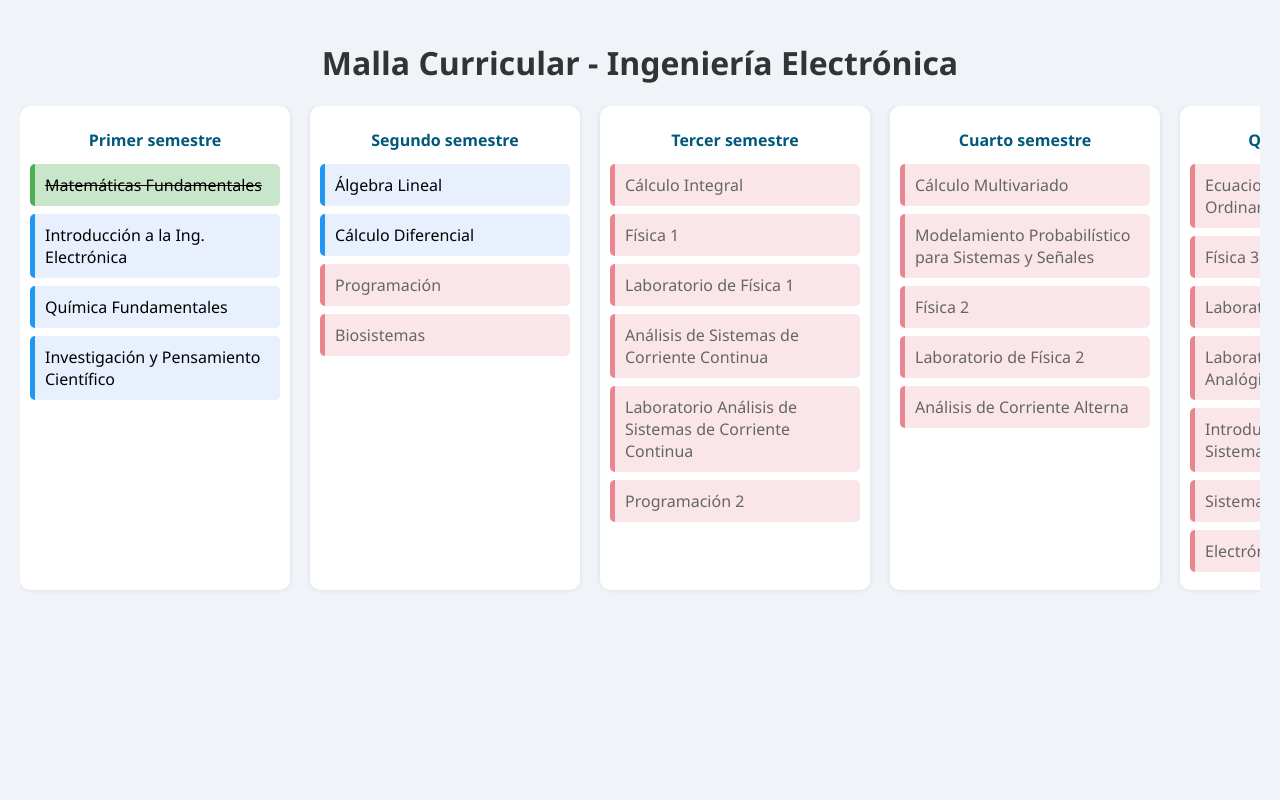
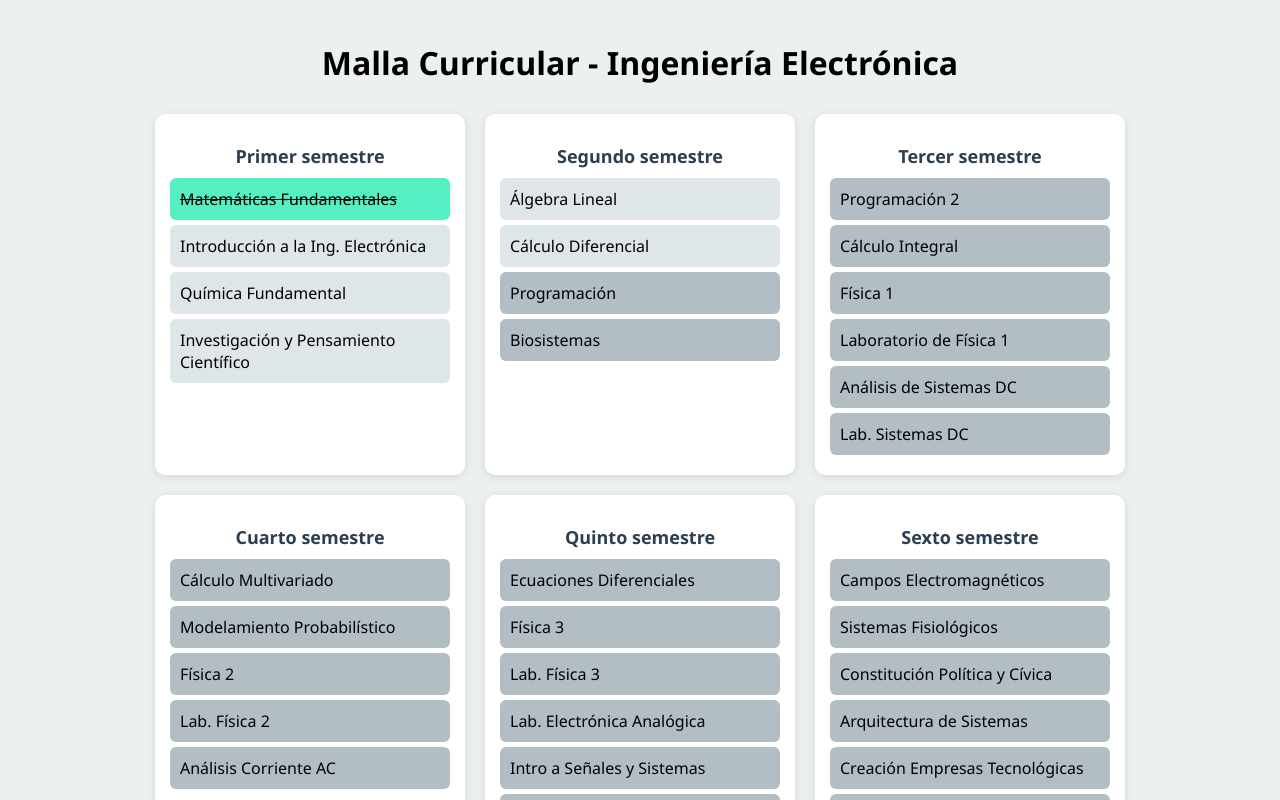
Before and after one commit to isabella2233/Malla-carrera, a plain HTML site: page index.html in a window 1280 px wide. Both pictures are taken after a click on the element "Matemáticas Fundamentales". Shown: the top 800 px of the page. Drawn offline with Linux system fonts and the light colour scheme.

Commit message:
Update index.html

```diff
--- a/index.html
+++ b/index.html
@@ -1,230 +1,231 @@
 <!DOCTYPE html>
 <html lang="es">
 <head>
-  <meta charset="UTF-8">
+  <meta charset="UTF-8" />
   <title>Malla Curricular - Ingeniería Electrónica</title>
   <style>
     body {
       font-family: 'Segoe UI', sans-serif;
-      background-color: #f0f4f8;
+      background-color: #ecf0f1;
       margin: 0;
       padding: 20px;
     }
     h1 {
       text-align: center;
-      color: #333;
+      margin-bottom: 30px;
     }
     .grid {
       display: flex;
-      overflow-x: auto;
+      flex-wrap: wrap;
+      justify-content: center;
       gap: 20px;
-      padding-bottom: 40px;
     }
     .semester {
-      min-width: 250px;
       background: #fff;
       border-radius: 10px;
-      padding: 10px;
-      box-shadow: 0 0 5px rgba(0,0,0,0.1);
+      padding: 15px;
+      width: 280px;
+      box-shadow: 0 2px 8px rgba(0, 0, 0, 0.1);
     }
     .semester h2 {
-      font-size: 16px;
+      font-size: 18px;
+      margin-bottom: 10px;
+      color: #2c3e50;
       text-align: center;
-      color: #00587a;
     }
-    .subject {
-      margin: 8px 0;
+    .course {
+      background: #dfe6e9;
       padding: 10px;
-      background: #e8f0fe;
-      border-left: 5px solid #2196F3;
-      border-radius: 5px;
+      margin: 5px 0;
+      border-radius: 6px;
       cursor: pointer;
       position: relative;
-      transition: 0.2s;
+      transition: 0.3s;
     }
-    .subject.completed {
-      background: #c8e6c9;
-      border-left-color: #4CAF50;
+    .course.approved {
+      background-color: #55efc4;
       text-decoration: line-through;
     }
-    .subject.locked {
-      background: #f8d7da;
-      border-left-color: #dc3545;
+    .course.locked {
+      background-color: #b2bec3;
       cursor: not-allowed;
-      opacity: 0.6;
     }
-    .subject[title]:hover::after {
-      content: attr(title);
+    .tooltip {
+      visibility: hidden;
+      background-color: #2d3436;
+      color: #fff;
+      text-align: center;
+      border-radius: 6px;
+      padding: 5px;
       position: absolute;
-      left: 100%;
-      top: 0;
-      margin-left: 10px;
-      background: #333;
-      color: #fff;
-      padding: 5px;
-      font-size: 12px;
-      border-radius: 4px;
-      white-space: nowrap;
-      z-index: 999;
+      z-index: 1;
+      top: -5px;
+      left: 105%;
+      width: 160px;
+    }
+    .course.locked:hover .tooltip {
+      visibility: visible;
     }
   </style>
 </head>
 <body>
   <h1>Malla Curricular - Ingeniería Electrónica</h1>
-  <div class="grid" id="grid"></div>
+  <div class="grid" id="malla"></div>
 
   <script>
-    document.addEventListener('DOMContentLoaded', () => {
-      const malla = {
+    const cursos = {
       "Primer semestre": [
-          "Matemáticas Fundamentales",
-          "Introducción a la Ing. Electrónica",
-          "Química Fundamentales",
-          "Investigación y Pensamiento Científico"
+        { id: "mat_fund", nombre: "Matemáticas Fundamentales" },
+        { id: "intro_ie", nombre: "Introducción a la Ing. Electrónica" },
+        { id: "quimica", nombre: "Química Fundamental" },
+        { id: "inv_cient", nombre: "Investigación y Pensamiento Científico" }
       ],
       "Segundo semestre": [
-          { name: "Álgebra Lineal", reqs: ["Matemáticas Fundamentales"] },
-          { name: "Cálculo Diferencial", reqs: ["Matemáticas Fundamentales"] },
-          { name: "Programación", reqs: ["Introducción a la Ing. Electrónica"] },
-          { name: "Biosistemas", reqs: ["Química Fundamentales"] }
+        { id: "algebra", nombre: "Álgebra Lineal", req: ["mat_fund"] },
+        { id: "cal_dif", nombre: "Cálculo Diferencial", req: ["mat_fund"] },
+        { id: "prog1", nombre: "Programación", req: ["intro_ie"] },
+        { id: "biosistemas", nombre: "Biosistemas", req: ["quimica"] }
       ],
       "Tercer semestre": [
-          { name: "Cálculo Integral", reqs: ["Cálculo Diferencial"] },
-          { name: "Física 1", reqs: ["Cálculo Diferencial"] },
-          { name: "Laboratorio de Física 1", reqs: ["Cálculo Diferencial"] },
-          { name: "Análisis de Sistemas de Corriente Continua", reqs: ["Álgebra Lineal"] },
-          { name: "Laboratorio Análisis de Sistemas de Corriente Continua", reqs: ["Álgebra Lineal"] },
-          { name: "Programación 2", reqs: ["Programación"] }
+        { id: "prog2", nombre: "Programación 2", req: ["prog1"] },
+        { id: "cal_int", nombre: "Cálculo Integral", req: ["cal_dif"] },
+        { id: "fisica1", nombre: "Física 1", req: ["cal_dif"] },
+        { id: "lab_fis1", nombre: "Laboratorio de Física 1", req: ["cal_dif"] },
+        { id: "analisis_dc", nombre: "Análisis de Sistemas DC", req: ["algebra"] },
+        { id: "lab_dc", nombre: "Lab. Sistemas DC", req: ["algebra"] }
       ],
       "Cuarto semestre": [
-          { name: "Cálculo Multivariado", reqs: ["Cálculo Integral"] },
-          { name: "Modelamiento Probabilístico para Sistemas y Señales", reqs: ["Cálculo Integral"] },
-          { name: "Física 2", reqs: ["Física 1", "Laboratorio de Física 1", "Cálculo Integral"] },
-          { name: "Laboratorio de Física 2", reqs: ["Física 1", "Laboratorio de Física 1", "Cálculo Integral"] },
-          { name: "Análisis de Corriente Alterna", reqs: ["Análisis de Sistemas de Corriente Continua"] }
+        { id: "cal_mul", nombre: "Cálculo Multivariado", req: ["cal_int"] },
+        { id: "model_prob", nombre: "Modelamiento Probabilístico", req: ["cal_int"] },
+        { id: "fisica2", nombre: "Física 2", req: ["fisica1", "lab_fis1", "cal_int"] },
+        { id: "lab_fis2", nombre: "Lab. Física 2", req: ["fisica1", "lab_fis1", "cal_int"] },
+        { id: "analisis_ca", nombre: "Análisis Corriente AC", req: ["analisis_dc"] }
       ],
       "Quinto semestre": [
-          { name: "Ecuaciones Diferenciales Ordinarias", reqs: ["Cálculo Integral", "Álgebra Lineal"] },
-          { name: "Física 3", reqs: ["Cálculo Multivariado", "Física 2"] },
-          { name: "Laboratorio de Física 3", reqs: ["Cálculo Multivariado", "Física 2"] },
-          { name: "Laboratorio de Electrónica Analógica", reqs: ["Análisis de Corriente Alterna"] },
-          { name: "Introducción a Señales y Sistemas", reqs: ["Modelamiento Probabilístico para Sistemas y Señales"] },
-          { name: "Sistemas Digitales", reqs: ["Programación 2"] },
-          { name: "Electrónica Analógica", reqs: ["Análisis de Corriente Alterna"] }
+        { id: "ecuaciones", nombre: "Ecuaciones Diferenciales", req: ["cal_int", "algebra"] },
+        { id: "fisica3", nombre: "Física 3", req: ["cal_mul", "fisica2"] },
+        { id: "lab_fis3", nombre: "Lab. Física 3", req: ["cal_mul", "fisica2"] },
+        { id: "lab_elec", nombre: "Lab. Electrónica Analógica", req: ["analisis_ca"] },
+        { id: "intro_senales", nombre: "Intro a Señales y Sistemas", req: ["model_prob"] },
+        { id: "sis_digitales", nombre: "Sistemas Digitales", req: ["prog2"] },
+        { id: "elec_analog", nombre: "Electrónica Analógica", req: ["analisis_ca"] }
       ],
       "Sexto semestre": [
-          { name: "Campos Electromagnéticos", reqs: ["Ecuaciones Diferenciales Ordinarias", "Física 2"] },
-          { name: "Sistemas Fisiológicos", reqs: ["Introducción a Señales y Sistemas", "Biosistemas"] },
-          { name: "Constitución Política y Cívica", reqs: ["70 CRÉDITOS"] },
-          { name: "Arquitectura de Sistemas de Cómputo", reqs: ["Sistemas Digitales"] },
-          { name: "Creación de Empresas de Base Tecnológica", reqs: ["60 CRÉDITOS"] },
-          { name: "Sistemas Analógicos", reqs: ["Electrónica Analógica"] }
+        { id: "campos", nombre: "Campos Electromagnéticos", req: ["ecuaciones", "fisica2"] },
+        { id: "sis_fisio", nombre: "Sistemas Fisiológicos", req: ["intro_senales", "biosistemas"] },
+        { id: "constitucion", nombre: "Constitución Política y Cívica", reqCred: 70 },
+        { id: "arquitectura", nombre: "Arquitectura de Sistemas", req: ["sis_digitales"] },
+        { id: "empresas", nombre: "Creación Empresas Tecnológicas", reqCred: 60 },
+        { id: "sis_analog", nombre: "Sistemas Analógicos", req: ["elec_analog"] }
       ],
       "Séptimo semestre": [
-          { name: "Sistemas de Comunicación", reqs: ["Campos Electromagnéticos"] },
-          { name: "Sistemas Biomecánicos", reqs: ["Sistemas Fisiológicos"] },
-          { name: "Procesamiento de Señales", reqs: ["Introducción a Señales y Sistemas"] },
-          { name: "Microcontroladores", reqs: ["Arquitectura de Sistemas de Cómputo"] },
-          { name: "Instrumentación Electrónica", reqs: ["Sistemas Analógicos"] },
-          { name: "Manejo de Residuos Electrónicos", reqs: ["82 CRÉDITOS", "Sistemas Analógicos"] }
+        { id: "comunicaciones", nombre: "Sistemas de Comunicación", req: ["campos"] },
+        { id: "biomecanicos", nombre: "Sistemas Biomecánicos", req: ["sis_fisio"] },
+        { id: "proc_senales", nombre: "Procesamiento de Señales", req: ["intro_senales"] },
+        { id: "micro", nombre: "Microcontroladores", req: ["arquitectura"] },
+        { id: "instrumentacion", nombre: "Instrumentación Electrónica", req: ["sis_analog"] },
+        { id: "residuos", nombre: "Manejo de Residuos Electrónicos", req: ["sis_analog"], reqCred: 82 }
       ],
       "Octavo semestre": [
-          { name: "Sistemas de Control", reqs: ["Instrumentación Electrónica"] },
-          { name: "Automatización Industrial", reqs: ["Instrumentación Electrónica"] },
-          { name: "Prácticas Académicas", reqs: ["95 CRÉDITOS"] },
-          { name: "Sistemas Embebidos", reqs: ["Microcontroladores"] },
-          { name: "Diseño de Redes de Comunicación", reqs: ["Sistemas de Comunicación"] }
+        { id: "control", nombre: "Sistemas de Control", req: ["instrumentacion"] },
+        { id: "automatizacion", nombre: "Automatización Industrial", req: ["instrumentacion"] },
+        { id: "practicas", nombre: "Prácticas Académicas", reqCred: 95 },
+        { id: "embebidos", nombre: "Sistemas Embebidos", req: ["micro"] },
+        { id: "redes", nombre: "Diseño de Redes de Comunicación", req: ["comunicaciones"] }
       ],
       "Noveno semestre": [
-          { name: "Introducción a la Ciencia de Datos", reqs: ["Procesamiento de Señales"] },
-          { name: "Control Digital", reqs: ["Sistemas de Control"] },
-          { name: "Diseño Electrónico", reqs: ["Sistemas Embebidos"] },
-          { name: "Electrónica Industrial", reqs: ["Automatización Industrial"] },
-          { name: "Seminario de Investigación", reqs: ["120 CRÉDITOS"] }
+        { id: "ciencia_datos", nombre: "Intro a Ciencia de Datos", req: ["proc_senales"] },
+        { id: "control_digital", nombre: "Control Digital", req: ["control"] },
+        { id: "diseno_electronico", nombre: "Diseño Electrónico", req: ["embebidos"] },
+        { id: "elec_industrial", nombre: "Electrónica Industrial", req: ["automatizacion"] },
+        { id: "seminario", nombre: "Seminario de Investigación", reqCred: 120 }
       ],
       "Décimo semestre": [
-          { name: "Trabajo de Grado", reqs: ["Seminario de Investigación"] },
-          { name: "Reconocimiento de Patrones", reqs: ["Introducción a la Ciencia de Datos"] },
-          "Cátedra de la Paz"
+        { id: "trabajo_grado", nombre: "Trabajo de Grado", req: ["seminario"] },
+        { id: "reconocimiento", nombre: "Reconocimiento de Patrones", req: ["ciencia_datos"] },
+        { id: "paz", nombre: "Cátedra de la Paz" }
       ],
       "Electivas": [
-          { name: "Redes de Datos", reqs: ["Diseño de Redes de Comunicación"] },
-          { name: "Desarrollo Aplicaciones Móviles", reqs: ["Programación 2"] },
-          { name: "Redes Ópticas y Fotónica Integrada", reqs: ["Diseño de Redes de Comunicación"] },
-          { name: "Electromedicina", reqs: ["Sistemas Embebidos"] },
-          { name: "Robótica", reqs: ["Sistemas Biomecánicos"] },
-          { name: "Comunicación Satelital y Móvil Celular", reqs: ["Diseño de Redes de Comunicación"] }
+        { id: "redes_datos", nombre: "Redes de Datos", req: ["redes"] },
+        { id: "moviles", nombre: "Desarrollo Aplicaciones Móviles", req: ["prog2"] },
+        { id: "optica", nombre: "Redes Ópticas y Fotónica", req: ["redes"] },
+        { id: "electromedicina", nombre: "Electromedicina", req: ["embebidos"] },
+        { id: "robotica", nombre: "Robótica", req: ["biomecanicos"] },
+        { id: "satelital", nombre: "Comunicación Satelital y Móvil", req: ["redes"] }
       ]
     };
 
-      const grid = document.getElementById('grid');
-      const aprobadas = JSON.parse(localStorage.getItem('aprobadas') || '[]');
+    const aprobadas = JSON.parse(localStorage.getItem("aprobadas")) || [];
 
-      function saveProgress() {
-        localStorage.setItem('aprobadas', JSON.stringify(aprobadas));
+    function contarCreditos() {
+      return aprobadas.length * 3; // Asumimos cada materia = 3 créditos
     }
 
-      function isApproved(name) {
-        const creditMatch = name.match(/(\d+)\s*CRÉDITOS/);
-        if (creditMatch) {
-          const requiredCredits = parseInt(creditMatch[1]);
-          return aprobadas.length >= requiredCredits;
-        }
-        return aprobadas.includes(name);
+    function crearMalla() {
+      const container = document.getElementById("malla");
+      container.innerHTML = "";
+
+      for (const [semestre, materias] of Object.entries(cursos)) {
+        const col = document.createElement("div");
+        col.className = "semester";
+        const title = document.createElement("h2");
+        title.textContent = semestre;
+        col.appendChild(title);
+
+        materias.forEach(mat => {
+          const div = document.createElement("div");
+          div.className = "course";
+          div.textContent = mat.nombre;
+
+          const faltan = [];
+          if (mat.req) {
+            mat.req.forEach(r => {
+              if (!aprobadas.includes(r)) faltan.push(cursosPorID(r));
+            });
           }
 
-      function canUnlock(subject) {
-        if (typeof subject === 'string') return true;
-        return subject.reqs.every(req => isApproved(req));
+          if (mat.reqCred && contarCreditos() < mat.reqCred) {
+            faltan.push(`${mat.reqCred} créditos`);
           }
 
-      function renderGrid() {
-        grid.innerHTML = '';
-        for (const [semestre, materias] of Object.entries(malla)) {
-          const column = document.createElement('div');
-          column.className = 'semester';
-          column.innerHTML = `<h2>${semestre}</h2>`;
-
-          materias.forEach(materia => {
-            const name = typeof materia === 'string' ? materia : materia.name;
-            const reqs = typeof materia === 'string' ? [] : materia.reqs || [];
-
-            const box = document.createElement('div');
-            box.className = 'subject';
-            box.textContent = name;
-
-            if (isApproved(name)) {
-              box.classList.add('completed');
-            } else if (!canUnlock(materia)) {
-              box.classList.add('locked');
-              box.title = "Requiere: " + reqs.filter(req => !isApproved(req)).join(", ");
+          if (aprobadas.includes(mat.id)) {
+            div.classList.add("approved");
+          } else if (faltan.length > 0) {
+            div.classList.add("locked");
+            const tip = document.createElement("span");
+            tip.className = "tooltip";
+            tip.textContent = "Requiere: " + faltan.join(", ");
+            div.appendChild(tip);
           }
 
-            box.addEventListener('click', () => {
-              if (box.classList.contains('locked')) return;
-
-              if (box.classList.contains('completed')) {
-                box.classList.remove('completed');
-                const index = aprobadas.indexOf(name);
-                if (index > -1) aprobadas.splice(index, 1);
+          div.addEventListener("click", () => {
+            if (faltan.length === 0) {
+              if (aprobadas.includes(mat.id)) {
+                aprobadas.splice(aprobadas.indexOf(mat.id), 1);
               } else {
-                box.classList.add('completed');
-                aprobadas.push(name);
+                aprobadas.push(mat.id);
               }
-
-              saveProgress();
-              renderGrid();
+              localStorage.setItem("aprobadas", JSON.stringify(aprobadas));
+              crearMalla();
+            }
           });
 
-            column.appendChild(box);
+          col.appendChild(div);
         });
 
-          grid.appendChild(column);
+        container.appendChild(col);
       }
     }
 
-      renderGrid();
-    });
+    function cursosPorID(id) {
+      for (const grupo of Object.values(cursos)) {
+        const curso = grupo.find(c => c.id === id);
+        if (curso) return curso.nombre;
+      }
+      return id;
+    }
+
+    crearMalla();
   </script>
 </body>
 </html>
```
Lines whose indentation alone changed are shown as unchanged.
